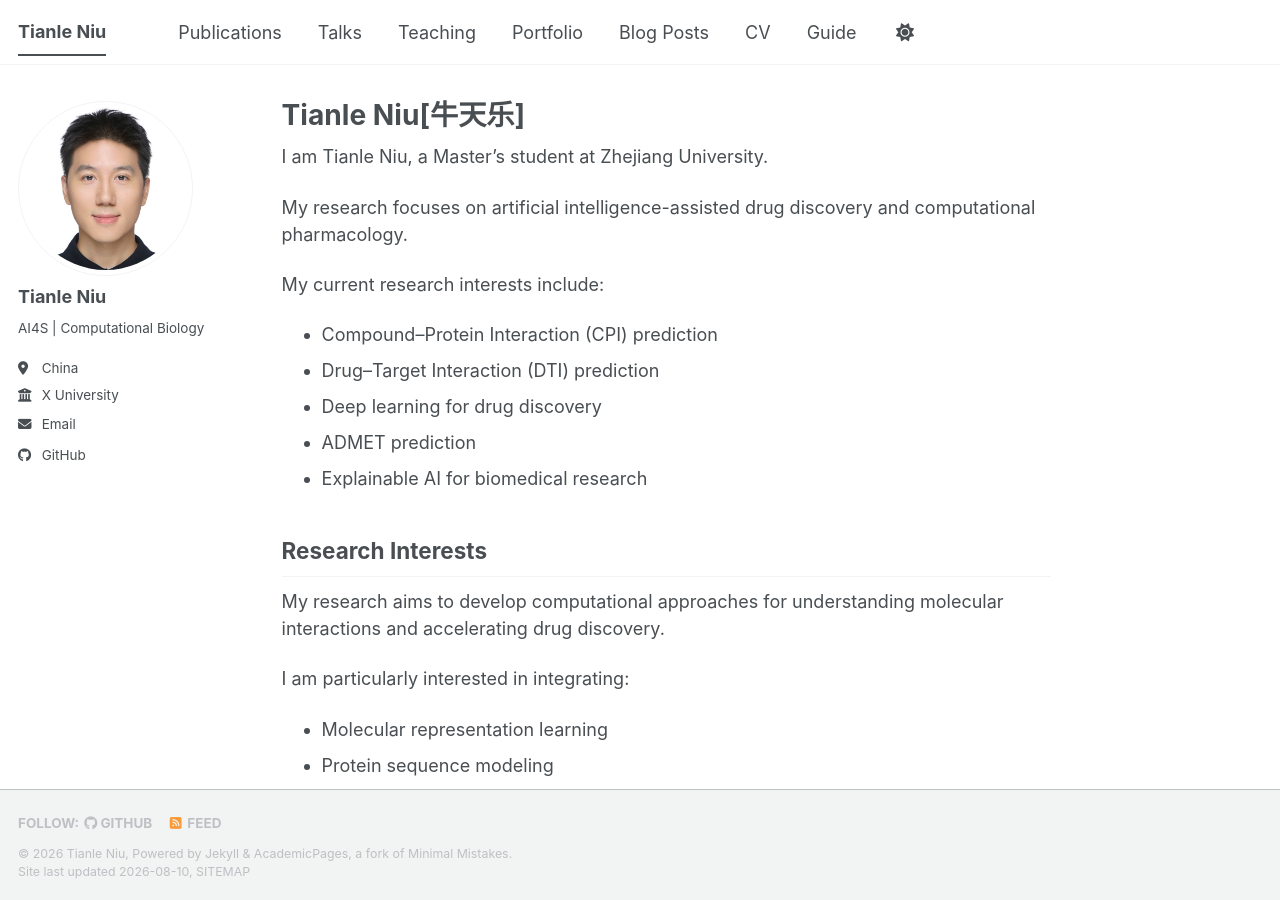
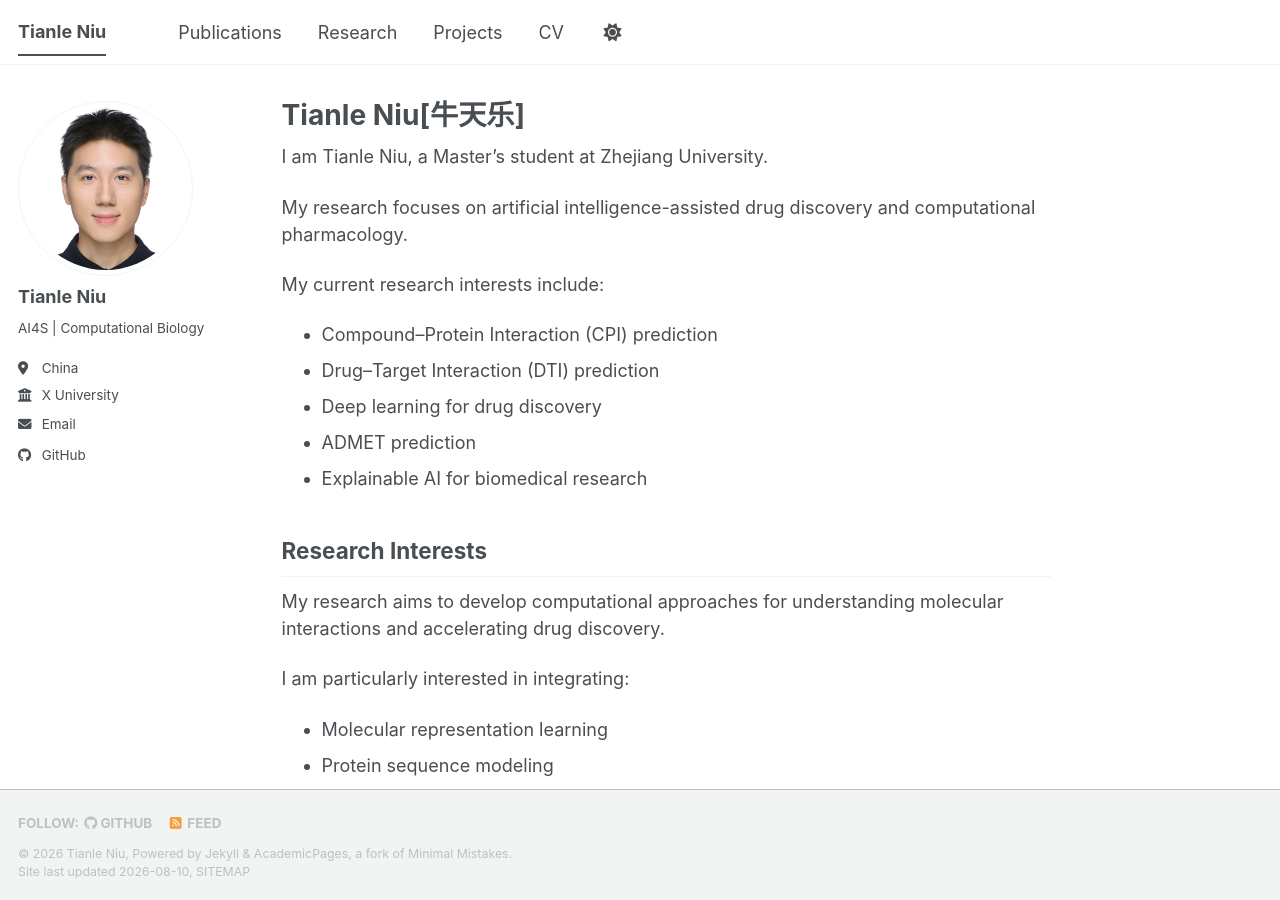
Before and after one commit to TianleNiu/TianleNiu.github.io, a Jekyll site: the page built from _pages/about.md, in a window 1280 px wide and 900 px high. Built offline with Jekyll 4.4.1, drawn with Linux system fonts in a browser that asks for light colours; a style sheet for code colours, icons or effects is not loaded.

Commit message:
Update navigation.yml

```diff
--- a/_data/navigation.yml
+++ b/_data/navigation.yml
@@ -11,23 +11,14 @@ main:
   - title: "Publications"
     url: /publications/
 
-  - title: "Talks"
-    url: /talks/
+  - title: "Research"
+    url: /research/
 
-  - title: "Teaching"
-    url: /teaching/
-
-  - title: "Portfolio"
+  - title: "Projects"
     url: /portfolio/
-
-  - title: "Blog Posts"
-    url: /year-archive/
 
   - title: "CV"
     url: /cv/
 
   # - title: "CV"
   #   url: /cv-json/
-
-  - title: "Guide"
-    url: /markdown/
```
